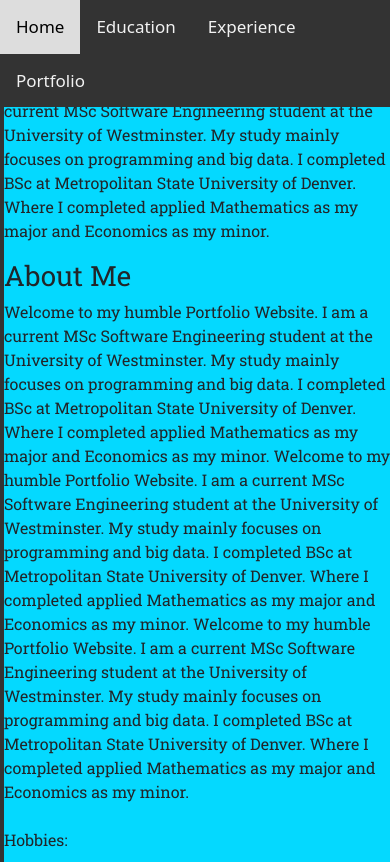
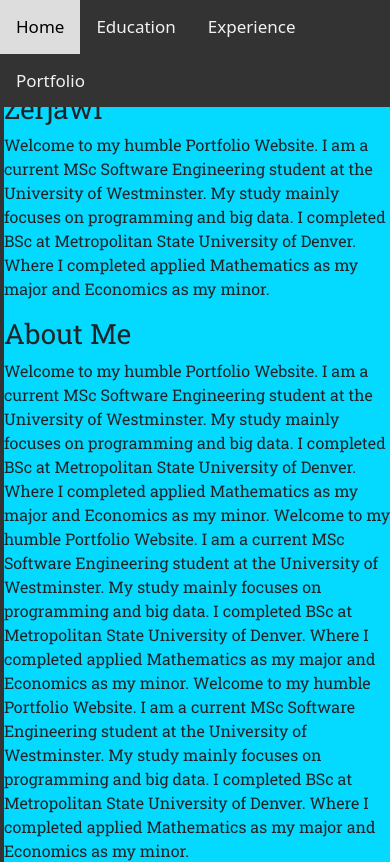
Before and after one commit to alzerjawi/alzerjawi.github.io, a React app: page / in a window 390 px wide. Shown: the top 862 px of the page. Built offline with nearby package versions, Linux system fonts and the light colour scheme.

Commit message:
Update App.css

```diff
--- a/src/components/App/App.css
+++ b/src/components/App/App.css
@@ -93,19 +93,13 @@
   .me1 {
     columns: 1;
   }
-}
-
-@media all and (max-width: 400px) {
-  .me1 {
-    columns: 1;
-  }
 
   .main{
     float: none;
     width: 100%;
     margin-top: 0%;
     margin-bottom: 0%;
-
+    padding-top: 15%;
   }
 
   .side{
@@ -122,6 +116,13 @@
 
   .home{
     background-color: #333;
+  }
+
+}
+
+@media all and (max-width: 390px){
+  .main{
+    padding-top: 15%;
   }
 }
 
```
